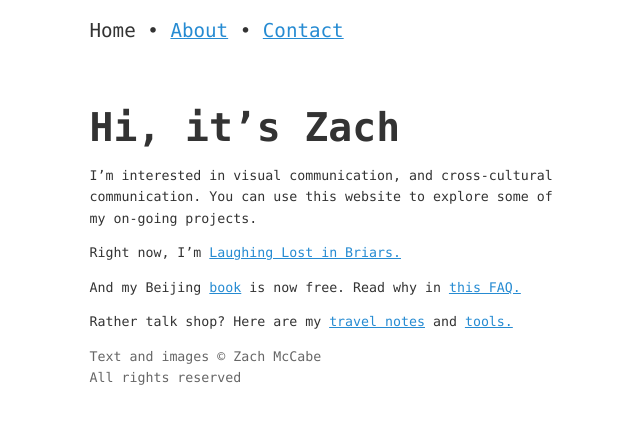
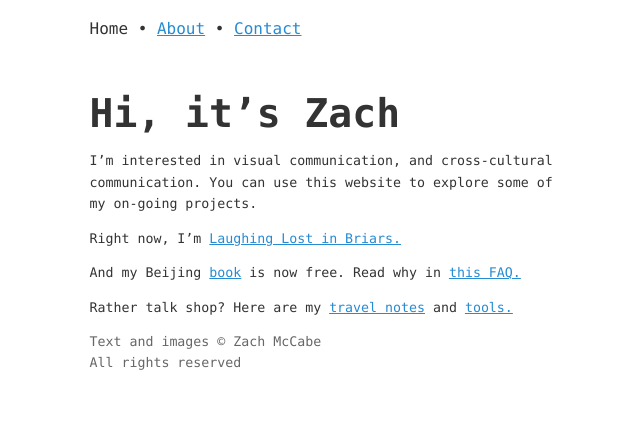
Before and after one commit to zachmccabe/zachmccabe.github.io, a Jekyll site: the page built from index.md, in a window 1280 px wide. Shown: the top 424 px of the page, without its empty margins (245-885 px from the left). Built offline with Jekyll 4.4.1, drawn with Linux system fonts in a browser that asks for light colours.

Commit message:
Update kao-midnite-13.css

```diff
--- a/assets/kao-midnite-13.css
+++ b/assets/kao-midnite-13.css
@@ -73,7 +73,7 @@ color: #666;
 }
 
 .site-nav-top {
-  font-size: var(--fs-120);
+  font-size: var(--fs-100);
   text-align: left;
   margin: 0;
   padding: 1rem 0 3em 1rem;
```
